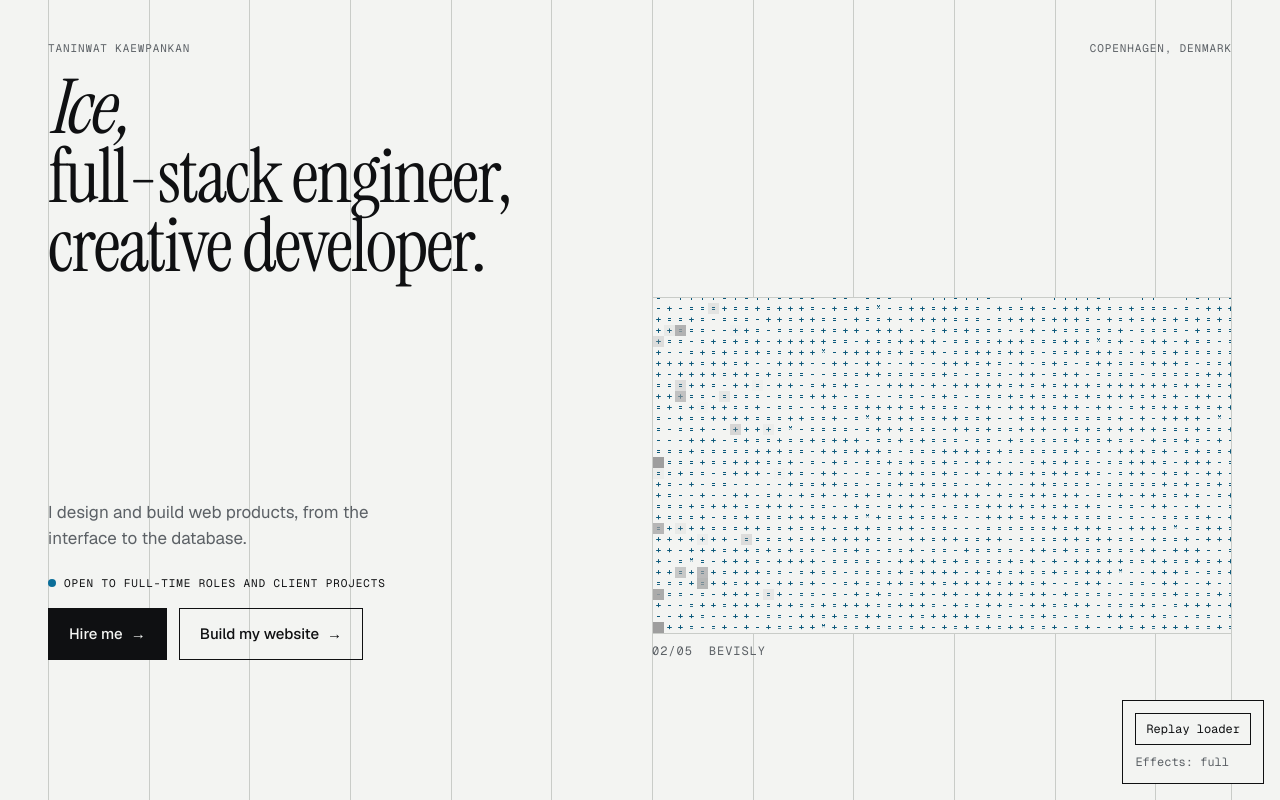
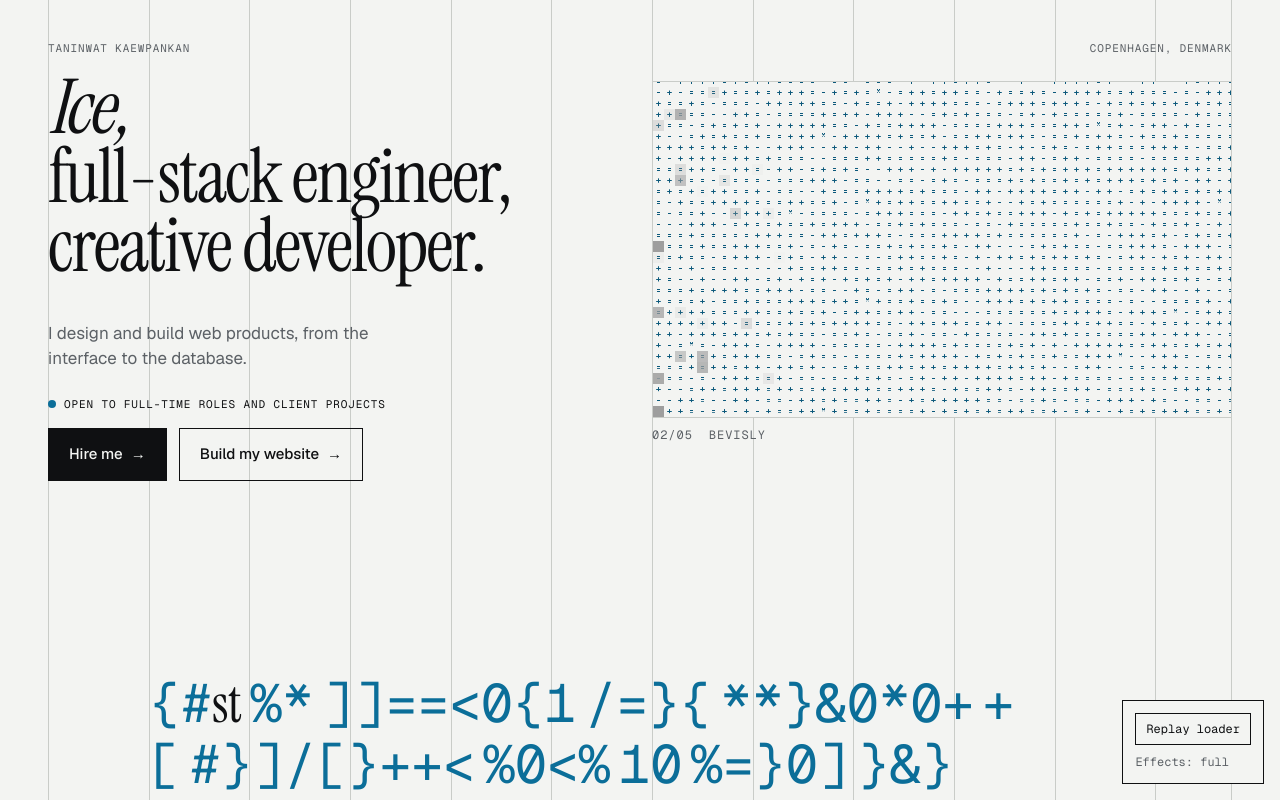
Before and after one commit to Taninwat-55/my-portfolio, a Next.js app: page /lab/crystallize in a window 1280 px wide. Shown: the top 800 px of the page. Built offline with nearby package versions, Linux system fonts and the light colour scheme.

Commit message:
Hero in two columns that both start at the top
The work monitor sat a row below the headline, leaving a hole beside the
headline and another under it. Now the monitor sits beside the headline
and the line and doors follow right under it.

```diff
--- a/app/lab/crystallize/lab.module.css
+++ b/app/lab/crystallize/lab.module.css
@@ -173,28 +173,39 @@
   margin-top: calc(var(--unit) * 5);
 }
 
-/* Desktop: where sits top right; the work takes the right six columns
-   beside the line and the doors, so the hero fits one screen. */
+/* Desktop: two columns that both start at the top. Left: the headline,
+   then the line and the doors right under it. Right: where, then the work
+   monitor beside the headline. Stacking the monitor below the headline left
+   a hole on each side (Ice, 2026-10-25). */
 @media (min-width: 900px) {
+  .hero {
+    grid-template-rows: auto auto 1fr;
+  }
+
   .where {
     grid-column: 7 / -1;
+    grid-row: 1;
     justify-self: end;
     margin: 0;
   }
 
   .headline {
-    grid-row: 1;
+    grid-column: 1 / span 6;
+    grid-row: 1 / span 2;
   }
 
   .intro {
     grid-column: 1 / span 5;
-    grid-row: 2;
+    grid-row: 3;
+    align-self: start;
+    margin-top: calc(var(--unit) * 5);
   }
 
   .band {
     grid-column: 7 / -1;
-    grid-row: 2;
-    margin-top: calc(var(--unit) * 2);
+    grid-row: 2 / span 2;
+    align-self: start;
+    margin-top: calc(var(--unit) * 3);
   }
 }
 
```
